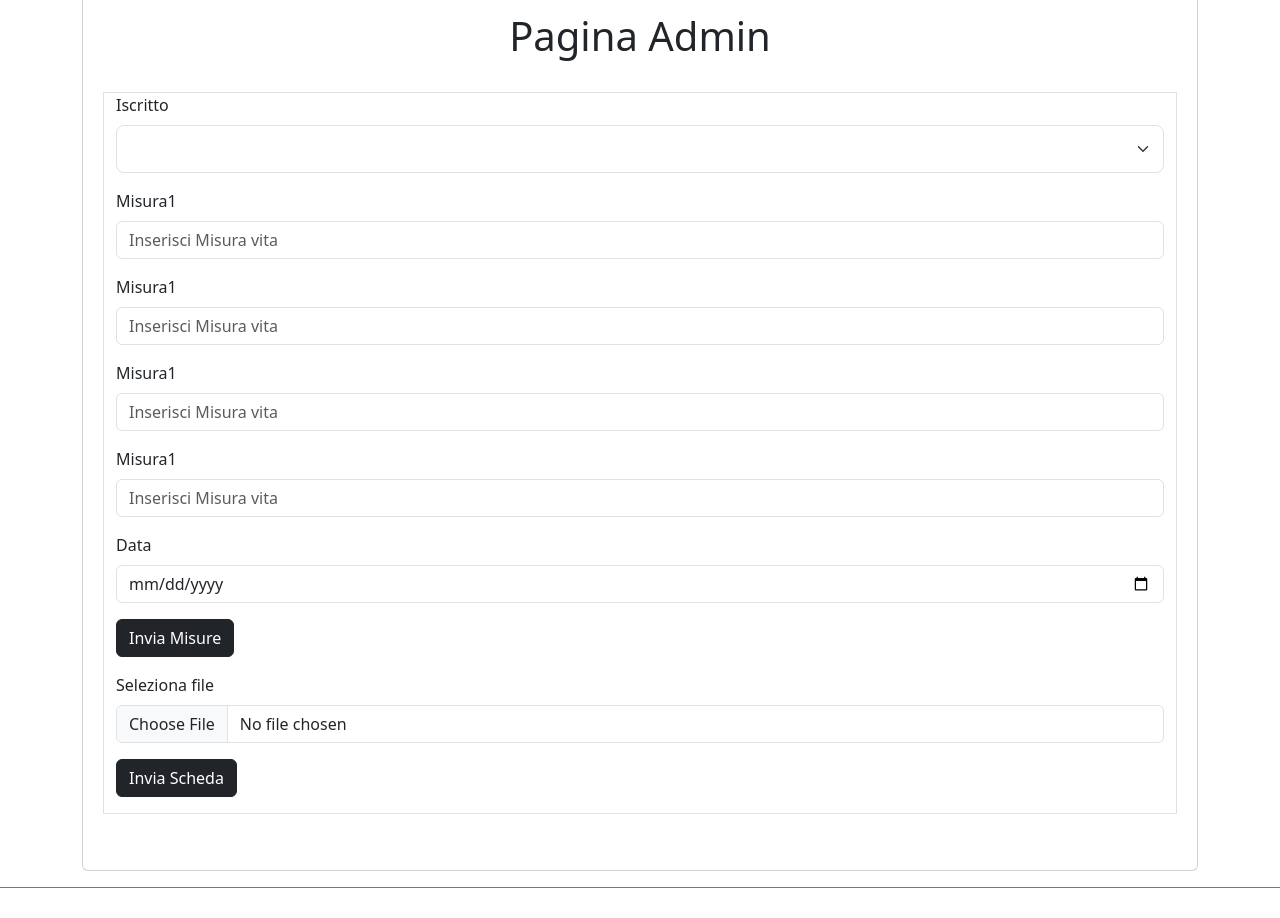
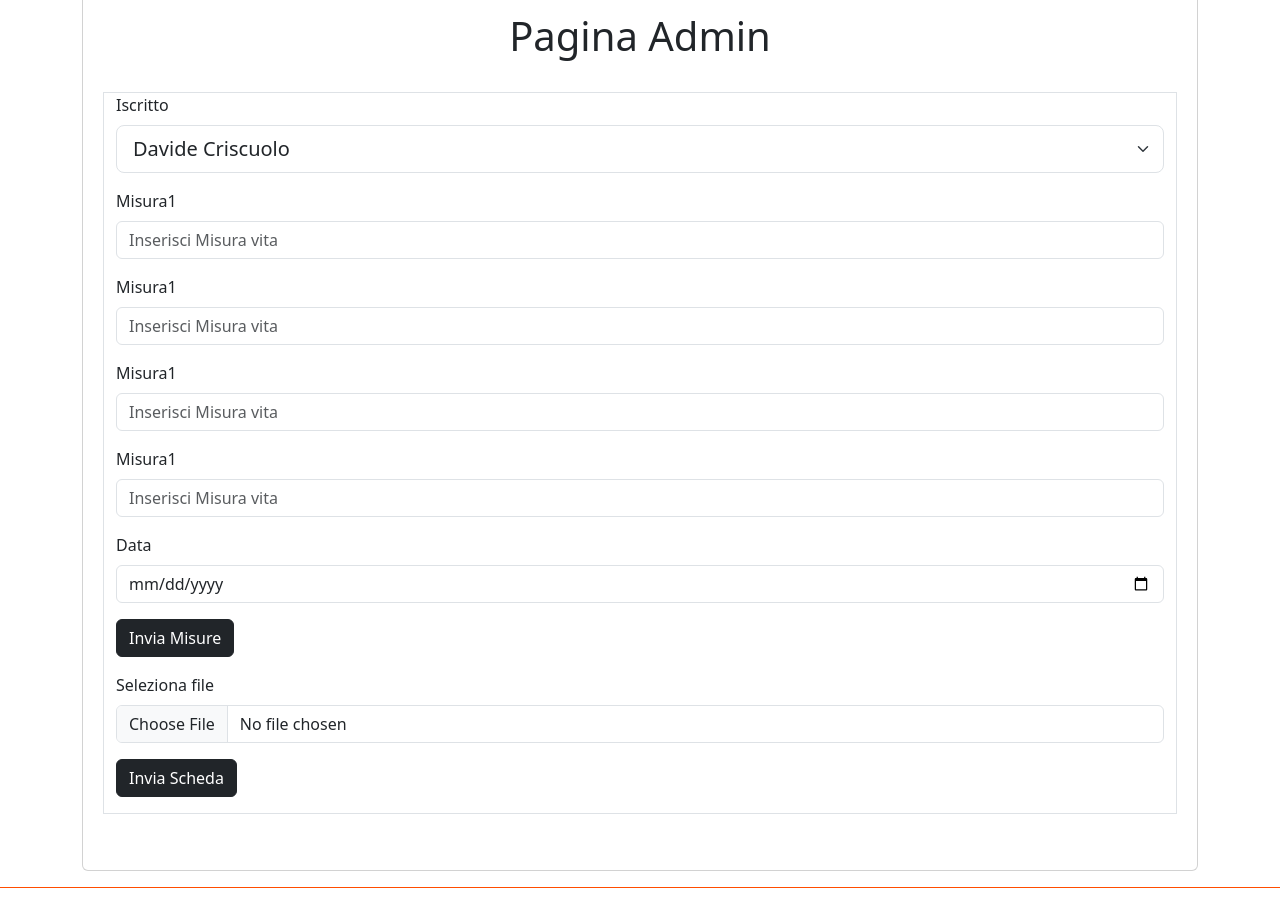
Before and after one commit to DavideCriscuolo/Sito_palestra, a plain HTML site: page admin_page.html in a window 1280 px wide. Shown: the part 1480-2398 px from the top of the page. Drawn offline with nearby package versions, Linux system fonts and the light colour scheme; the site is published under a folder, as on GitHub Pages, so addresses that start at the root find nothing.

Commit message:
modificato il percorso del file main.js per garantire il corretto caricamento nelle pagine admin e utente

```diff
--- a/admin_page.html
+++ b/admin_page.html
@@ -176,7 +176,7 @@
     <script src="https://cdn.jsdelivr.net/npm/bootstrap@5.3.2/dist/js/bootstrap.min.js"
         integrity="sha384-BBtl+eGJRgqQAUMxJ7pMwbEyER4l1g+O15P+16Ep7Q9Q+zqX6gSbd85u4mG4QzX+"
         crossorigin="anonymous"></script>
-    <script src="/Sito_palestra/assets/js/main.js"></script>
+    <script src="./assets/js/main.js"></script>
 </body>
 
 </html>
```
Also changed, not shown: index.html (+1 -1 lines), page_user.html (+1 -1 lines).
